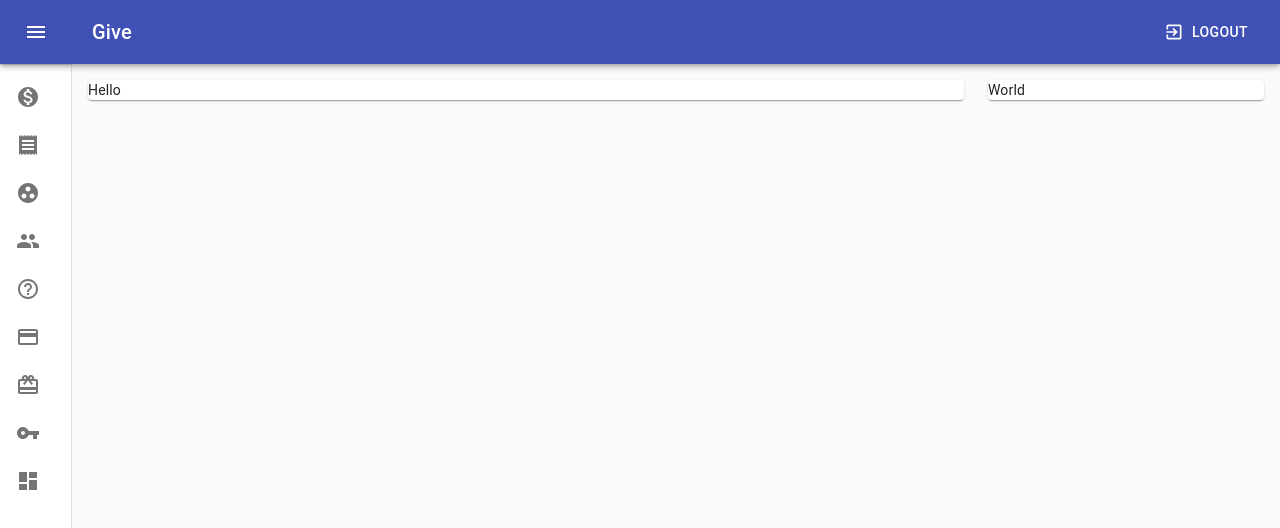
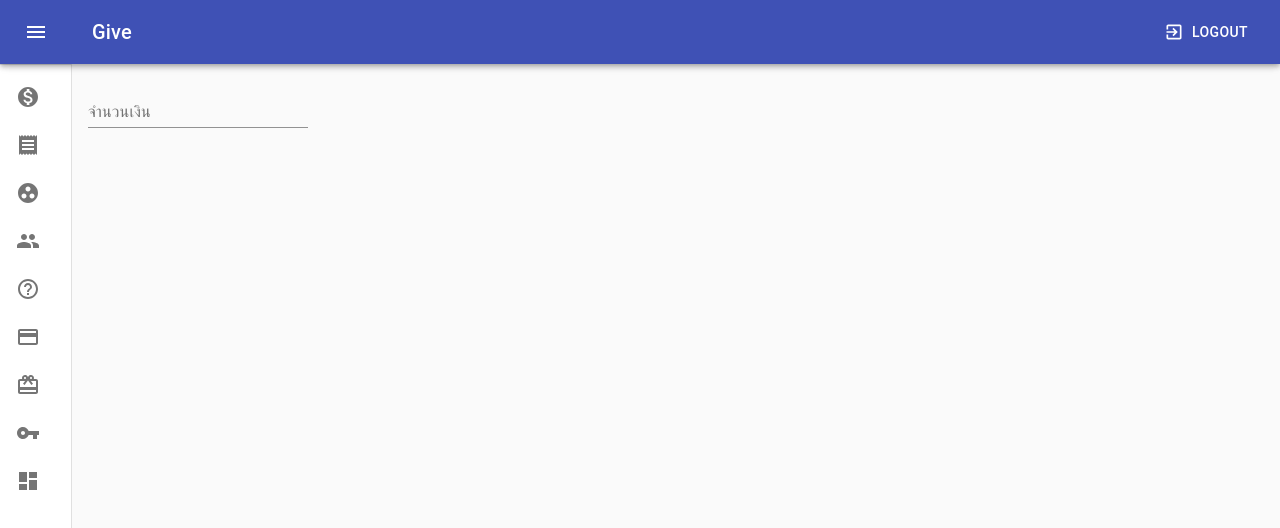
Before and after one commit to ehudthelefthand/yfc-front-react, a React (Create React App) app: page / in a window 1280 px wide. Shown: the top 528 px of the page. Built offline with nearby package versions, Linux system fonts and the light colour scheme.

Commit message:
added translation file

```diff
--- a/package.json
+++ b/package.json
@@ -9,8 +9,10 @@
     "@testing-library/react": "^11.1.0",
     "@testing-library/user-event": "^12.1.10",
     "clsx": "^1.1.1",
+    "i18next": "^20.6.1",
     "react": "^17.0.2",
     "react-dom": "^17.0.2",
+    "react-i18next": "^11.12.0",
     "react-router-dom": "^5.2.0",
     "react-scripts": "^1.1.5",
     "web-vitals": "^1.0.1"
--- /dev/null
+++ b/src/i18n.js
@@ -0,0 +1,25 @@
+import i18n from 'i18next'
+import { initReactI18next } from 'react-i18next'
+
+const resources = {
+    th: {
+        translation: {
+            givePage: {
+                form: {
+                    amount: 'จำนวนเงิน'
+                }
+            }
+        }
+    },
+}
+
+i18n.use(initReactI18next)
+    .init({
+        resources,
+        lng: 'th',
+        interpolation: {
+            escapeValue: false,
+        }
+    })
+
+export default i18n
--- a/src/index.js
+++ b/src/index.js
@@ -1,6 +1,7 @@
 import React from 'react';
 import ReactDOM from 'react-dom';
 import './index.css';
+import './i18n'
 import App from './App';
 import reportWebVitals from './reportWebVitals';
 
--- a/src/pages/Give.js
+++ b/src/pages/Give.js
@@ -1,6 +1,7 @@
 import React, { useState } from 'react'
 import clsx from 'clsx'
-import {mainListItems} from './templates/listItems'
+import { useTranslation } from 'react-i18next'
+import { mainListItems } from './templates/listItems'
 import {
     AppBar,
     Toolbar,
@@ -14,6 +15,7 @@ import {
     Container,
     Grid,
     Paper,
+    TextField,
 } from '@material-ui/core'
 import {
     Menu as MenuIcon,
@@ -106,8 +108,9 @@ const useStyles = makeStyles(theme => ({
 }));
 
 export default function Give() {
-    const classes = useStyles();
-    const [open, setOpen] = useState(false);
+    const classes = useStyles()
+    const [open, setOpen] = useState(false)
+    const { t } = useTranslation()
 
     const handleDrawerOpen = () => {
         setOpen(true)
@@ -157,14 +160,10 @@ export default function Give() {
             <main className={classes.content}>
                 <div className={classes.appBarSpacer}></div>
                 <Container maxWidth="lg" className={classes.container}>
-                    <Grid container spacing={3} >
-                        <Grid item xs={12} md={8} lg={9}>
-                            <Paper>Hello</Paper>
-                        </Grid>
-                        <Grid item xs={12} md={4} lg={3}>
-                            <Paper>World</Paper>
-                        </Grid>
-                    </Grid>
+                    <TextField
+                        label={t('givePage.form.amount')}
+                        type="text"
+                    />
                 </Container>
             </main>
         </div>
```
Also changed, not shown: 1 other file (tests, documents, lock files or other folders).
